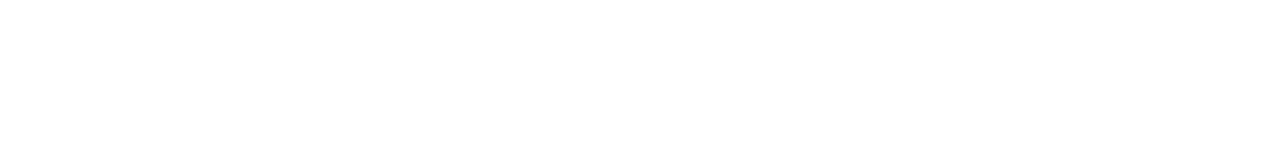
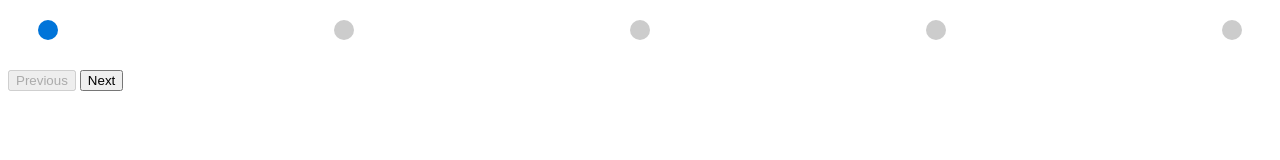
Before and after one commit to acciojob/progress-bar-kalyanibajirao, a website: page main.html in a window 1280 px wide. Drawn offline with Linux system fonts and the light colour scheme.

Commit message:
created a submission

```diff
--- a/main.html
+++ b/main.html
@@ -8,6 +8,15 @@
 
 <body>
 	<!-- the entire body must be written by student -->
+	<div class="progress-bar">
+        <div class="circle active" id="circle-1"></div>
+        <div class="circle" id="circle-2"></div>
+        <div class="circle" id="circle-3"></div>
+        <div class="circle" id="circle-4"></div>
+        <div class="circle" id="circle-5"></div>
+    </div>
+    <button id="prev" disabled>Previous</button>
+    <button id="next">Next</button>
     <script type="text/javascript" src="./script.js">
 </script>
 
--- a/script.js
+++ b/script.js
@@ -1 +1,36 @@
 //your JS code here. If required.
+// script.js
+const circles = document.querySelectorAll('.circle');
+const prevButton = document.getElementById('prev');
+const nextButton = document.getElementById('next');
+
+let currentStep = 1;
+
+function updateProgress() {
+    circles.forEach((circle, index) => {
+        if (index < currentStep) {
+            circle.classList.add('active');
+        } else {
+            circle.classList.remove('active');
+        }
+    });
+
+    prevButton.disabled = currentStep === 1;
+    nextButton.disabled = currentStep === circles.length;
+}
+
+nextButton.addEventListener('click', () => {
+    if (currentStep < circles.length) {
+        currentStep++;
+        updateProgress();
+    }
+});
+
+prevButton.addEventListener('click', () => {
+    if (currentStep > 1) {
+        currentStep--;
+        updateProgress();
+    }
+});
+
+updateProgress(); // Initialize progress bar
--- a/styles.css
+++ b/styles.css
@@ -1 +1,24 @@
 /*  your css code here. If applicable */
+/* styles.css */
+.progress-bar {
+    display: flex;
+    justify-content: space-between;
+    align-items: center;
+    margin: 20px;
+}
+
+.circle {
+    width: 20px;
+    height: 20px;
+    border-radius: 50%;
+    background-color: #ccc;
+    margin: 0 10px;
+}
+
+.active {
+    background-color: #0074D9;
+}
+
+button {
+    margin-top: 10px;
+}
```
